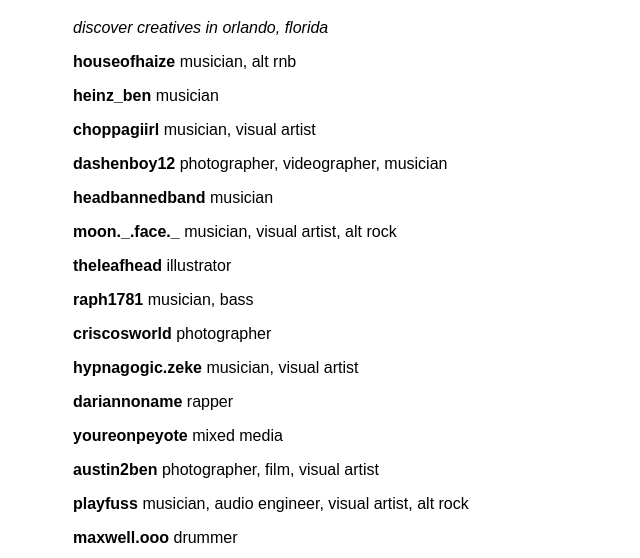
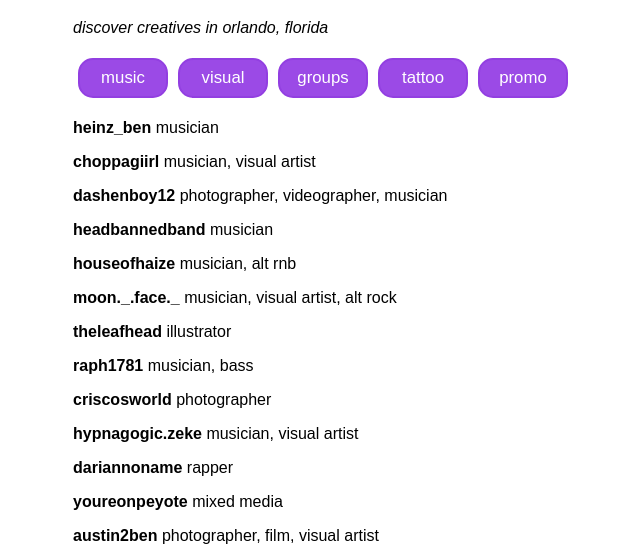
Before and after one commit to brianbaso/sun-in-my-eyes, a Gatsby site: page / in a window 1280 px wide. Shown: the part 230-788 px from the top of the page, without its empty margins (317-957 px from the left). Built offline with nearby package versions, Linux system fonts and the light colour scheme; Gatsby itself is replaced by a stand-in of ours.

Commit message:
filter by categories

```diff
--- a/content/directory.json
+++ b/content/directory.json
@@ -1,8 +1,4 @@
 [
-  {
-    "instagram": "houseofhaize",
-    "tags": "musician, alt rnb"
-  },
   {
     "instagram": "heinz_ben",
     "tags": "musician"
@@ -18,6 +14,10 @@
   {
     "instagram": "headbannedband",
     "tags": "musician"
+  },
+  {
+    "instagram": "houseofhaize",
+    "tags": "musician, alt rnb"
   },
   {
     "instagram": "moon._.face._",
--- a/src/index.css
+++ b/src/index.css
@@ -1,3 +1,4 @@
+/* Layout */
 .container {
     margin: auto;
     max-width: 500px;
@@ -28,3 +29,41 @@
 .nav-link-text {
     color: black;
 }
+
+/* Home */
+.cat-list {
+    display: flex;
+    justify-content: center;
+    padding-left: 0;
+}
+
+.cat-item {
+    display: flex;
+    width: 100px;
+    height: 40px;
+    margin: 5px;
+    border: 2px solid #801edc;
+    align-items: center;
+    justify-content: center;
+    font-size: 1.05em;
+    border-radius: 15px;
+    background: blueviolet;
+    color: white;
+    opacity: 85%;
+    font-weight: 300;
+}
+
+.cat-item:hover {
+    cursor: pointer;
+    font-size: 1.1em;
+}
+
+.selected {
+    font-style: italic;
+    padding-bottom: 4px;
+    -moz-transform: scale(-1, -1);
+    -webkit-transform: scale(-1, -1);
+    -o-transform: scale(-1, -1);
+    -ms-transform: scale(-1, -1);
+    transform: scale(-1, -1);
+}
--- a/src/pages/about.js
+++ b/src/pages/about.js
@@ -4,7 +4,7 @@ import Layout from '../components/layout'
 const AboutPage = () => {
     return (
         <Layout pageTitle="About">
-            <p>Sun In My Eyes is a community intended to bring creatives together in orlando, florida.</p>
+            <p>Sun In My Eyes is a community intended to bring us together in orlando, florida.</p>
         </Layout>
     )
 }
--- a/src/pages/index.js
+++ b/src/pages/index.js
@@ -1,16 +1,62 @@
 import * as React from 'react'
 import Layout from '../components/layout'
-import rawData from '../../content/directory.json'
+import initData from '../../content/directory.json'
 import {useState} from "react";
+import '../index.css'
 
 const IndexPage = () => {
-    const [data] = useState(rawData)
+    const [data, setData] = useState(initData)
+    const [selected, setSelected] = useState('')
+    const [key] = useState({
+        "music": ["musician", "rapper", "bass", "drummer", "producer", "audio engineer", "dj", "vocalist", "guitarist"],
+        "visual": ["visual artist", "3d designer", "photographer", "videographer", "illustrator", "mixed media", "film", "fashion", "actor", "actress", "painter"],
+        "groups": ["collective", "magazine", "studio", "recording studio"],
+        "tattoo": ["tattoo"],
+        "promo": ["events", "promoter"]
+    })
+
+    const filterTag = (selectedTag) => {
+        setSelected(selectedTag)
+        const tagArray = Object.values(initData).map((x) => ({...x, tags: x['tags'].replace(/\s*,\s*/g, ",").split(',')}))
+
+        let filtered = []
+        let len = Object.values(tagArray).length
+
+        for (let i = 0; i < len; i++) {
+            let tagsLen = Object.values(tagArray)[i].tags.length
+
+            for (let j = 0; j < tagsLen; j++) {
+                let curTag = Object.values(tagArray)[i].tags[j]
+
+                if (key[selectedTag].includes(curTag)) {
+                    filtered.push(Object.values(tagArray)[i])
+                    break;
+                }
+            }
+        }
+
+        const cleaned = Object.values(filtered).map((x) => ({...x, tags: x['tags'].join(', ')}))
+        setData(cleaned)
+    }
+
     return (
         <Layout pageTitle="Directory">
             <p><i>discover creatives in orlando, florida</i></p>
-                {Object.entries(data).map(([key,value], i) => (
-                    <p key={i}><b>{value["instagram"]}</b> {value["tags"]}</p>
-                ))}
+            <div className="cat-list">
+                <button className={selected === 'music' ? "cat-item selected" : "cat-item"}
+                        onClick={() => filterTag('music')}>music</button>
+                <button className={selected === 'visual' ? "cat-item selected" : "cat-item"}
+                        onClick={() => filterTag('visual')}>visual</button>
+                <button className={selected === 'groups' ? "cat-item selected" : "cat-item"}
+                        onClick={() => filterTag('groups')}>groups</button>
+                <button className={selected === 'tattoo' ? "cat-item selected" : "cat-item"}
+                        onClick={() => filterTag('tattoo')}>tattoo</button>
+                <button className={selected === 'promo' ? "cat-item selected" : "cat-item"}
+                        onClick={() => filterTag('promo')}>promo</button>
+            </div>
+            {Object.entries(data).map(([key,value], i) => (
+                <p key={i}><b>{value["instagram"]}</b> {value["tags"]}</p>
+            ))}
         </Layout>
     )
 }
```
